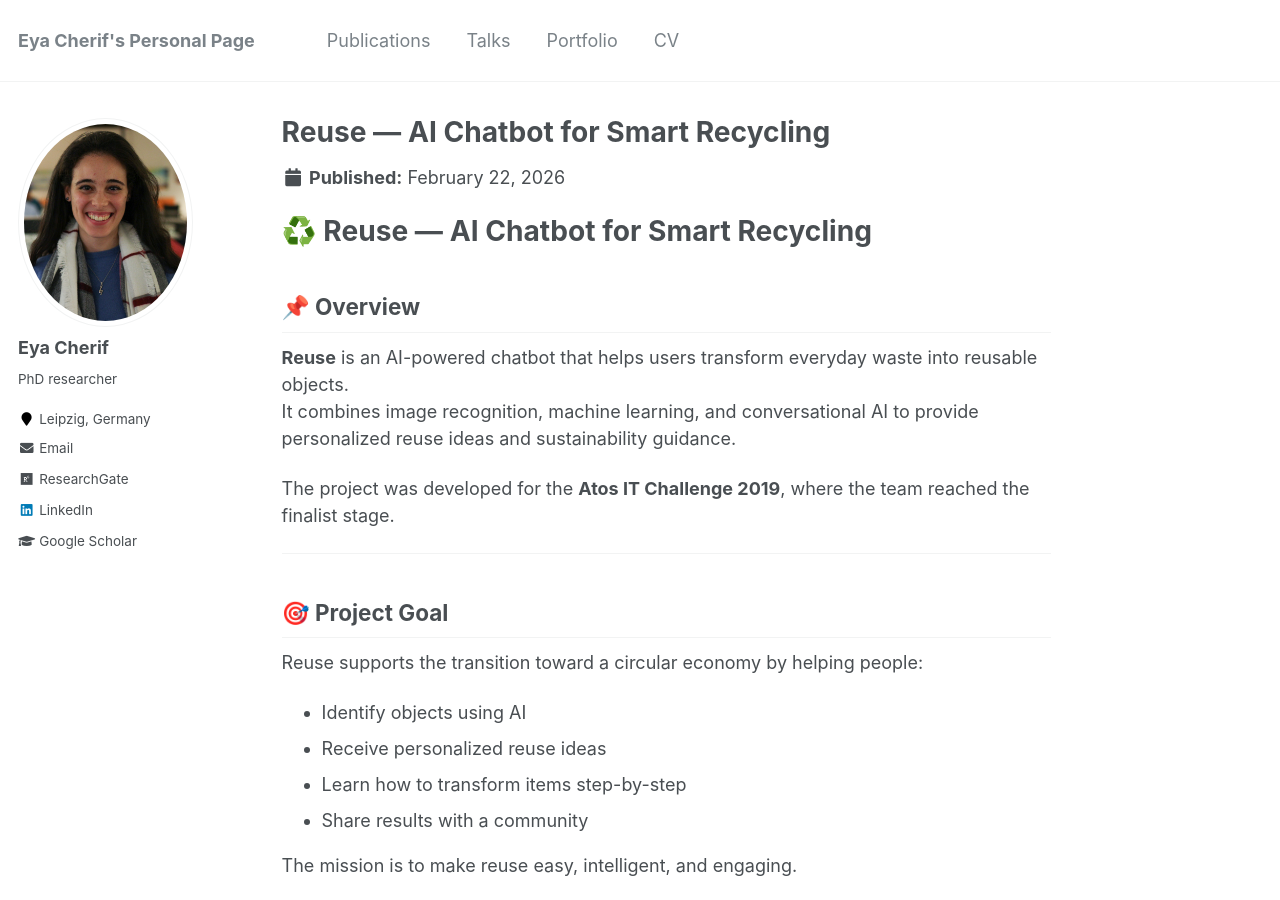
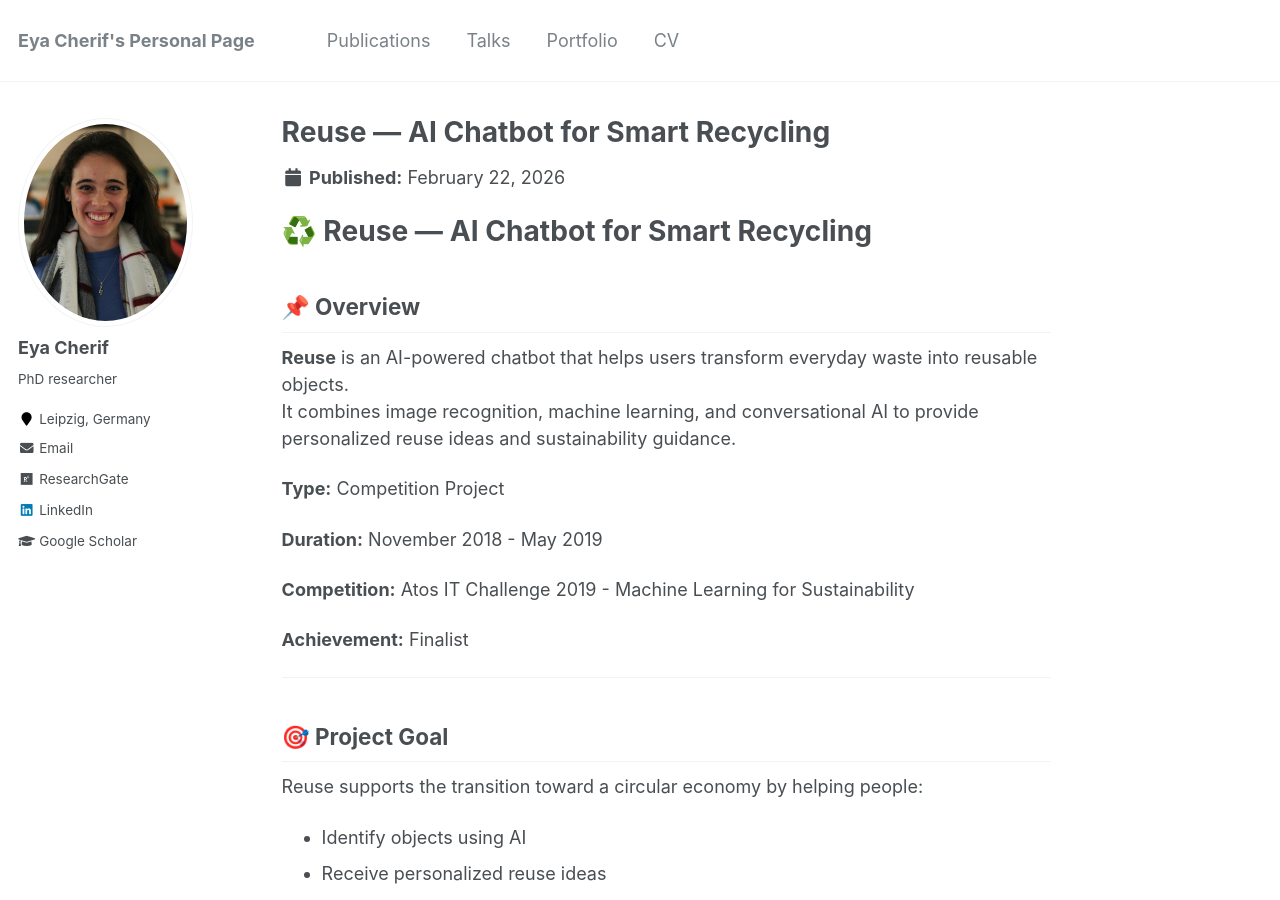
Before and after one commit to echerif18/echerif18.github.io, a Jekyll site: the page built from _portfolio/portfolio-5-ReUse.md, in a window 1280 px wide and 900 px high. Built offline with Jekyll 4.4.1, drawn with Linux system fonts in a browser that asks for light colours.

Commit message:
Update portfolio-5-ReUse.md

```diff
--- a/_portfolio/portfolio-5-ReUse.md
+++ b/_portfolio/portfolio-5-ReUse.md
@@ -1,16 +1,23 @@
 ---
 title: "Reuse — AI Chatbot for Smart Recycling"
-excerpt: "Atos IT Challenge 2019 | Nov 2018 – May 2019 | Atos GmbH, Universität Passau"
+excerpt: "Nov 2018 – May 2019;    Atos GmbH, Universität Passau;    **Atos IT Challenge 2019**"
 collection: portfolio
 ---
-
 # ♻️ Reuse — AI Chatbot for Smart Recycling
 
 ## 📌 Overview
 **Reuse** is an AI-powered chatbot that helps users transform everyday waste into reusable objects.
 It combines image recognition, machine learning, and conversational AI to provide personalized reuse ideas and sustainability guidance.
 
-The project was developed for the **Atos IT Challenge 2019**, where the team reached the finalist stage.
+<!-- The project was developed for the **Atos IT Challenge 2019**, where the team reached the finalist stage. -->
+
+**Type:** Competition Project
+
+**Duration:** November 2018 - May 2019
+
+**Competition:** Atos IT Challenge 2019 - Machine Learning for Sustainability
+
+**Achievement:** Finalist
 
 ---
 
```
